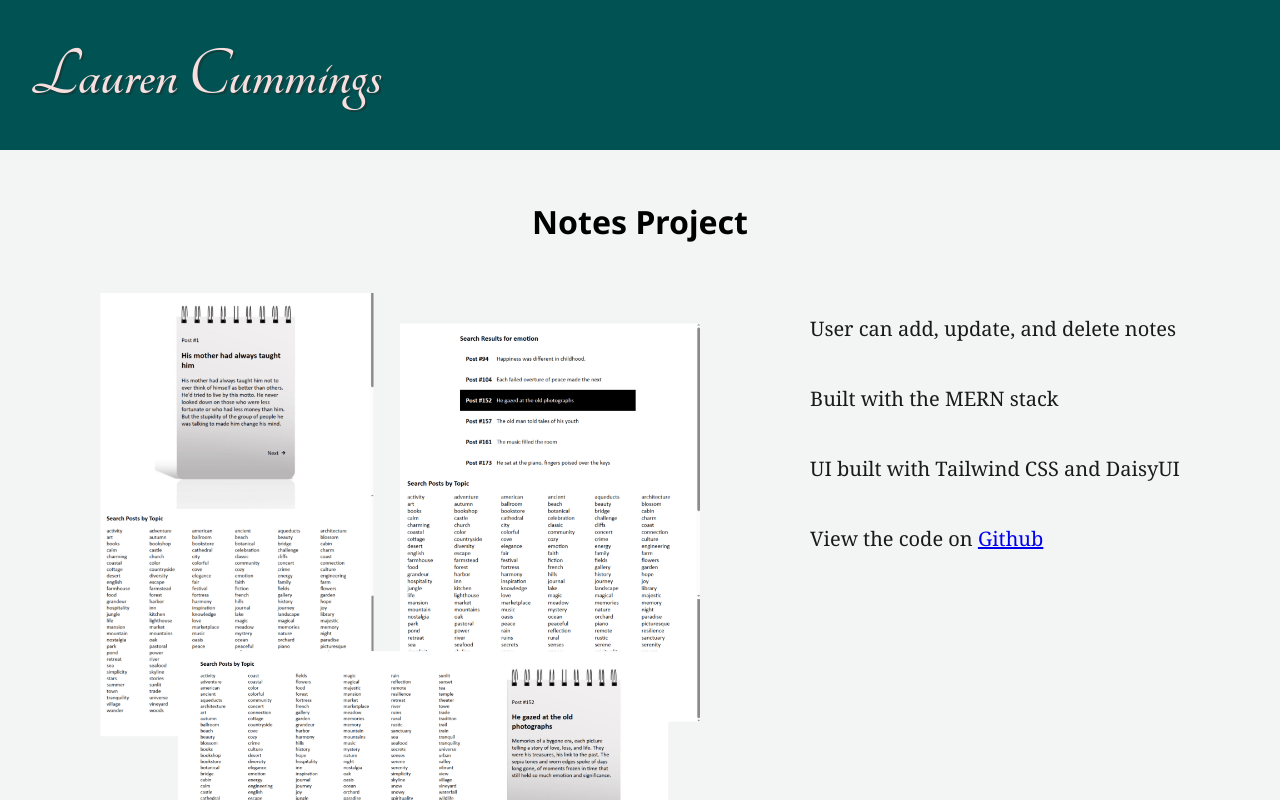
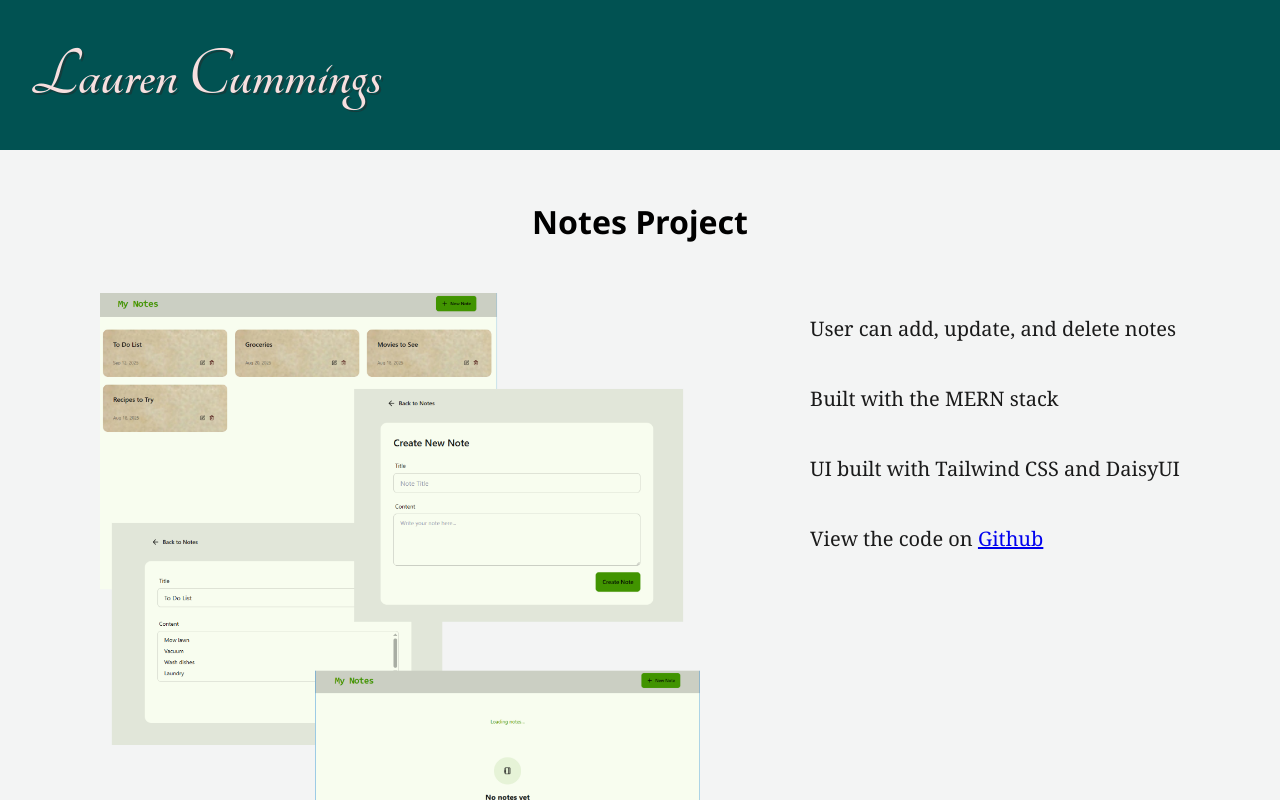
Before and after one commit to LaurenCummings/portfolio-project, a React (Vite) app: page /notes-project in a window 1280 px wide. Shown: the top 800 px of the page. Built offline with nearby package versions, Linux system fonts and the light colour scheme.

Commit message:
added notes collage image to project page

```diff
--- a/src/pages/NotesProject.jsx
+++ b/src/pages/NotesProject.jsx
@@ -1,5 +1,5 @@
 import "../css/Project.css";
-import blogCollage from "../assets/blogCollage.png";
+import notesCollage from "../assets/notesCollage.png";
 
 function NotesProject() {
   return (
@@ -7,7 +7,7 @@ function NotesProject() {
       <h1>Notes Project</h1>
       <div className="project-info">
         <a href="https://thinkboard-project.onrender.com/">
-          <img src={blogCollage} alt="Collage of blog project" />
+          <img src={notesCollage} alt="Collage of notes project" />
         </a>
         <div className="project-details">
           <ul>
```
